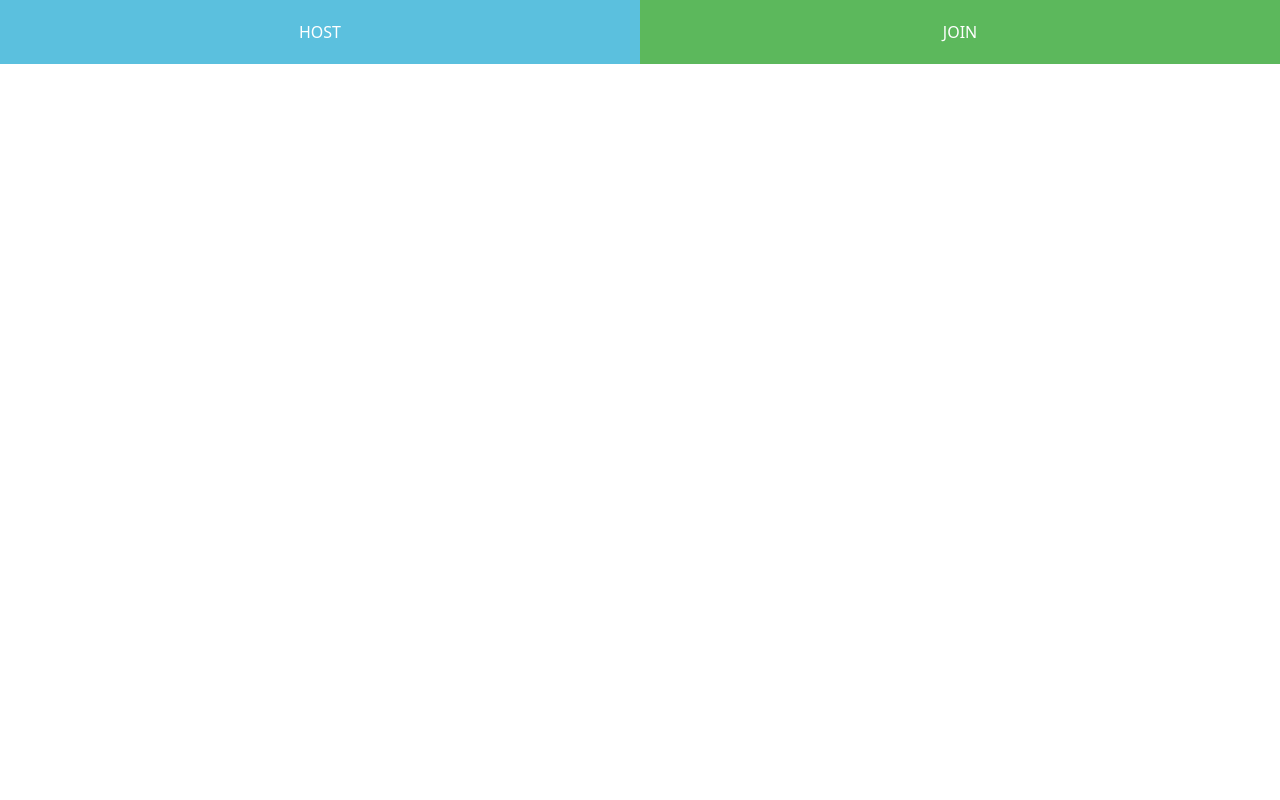
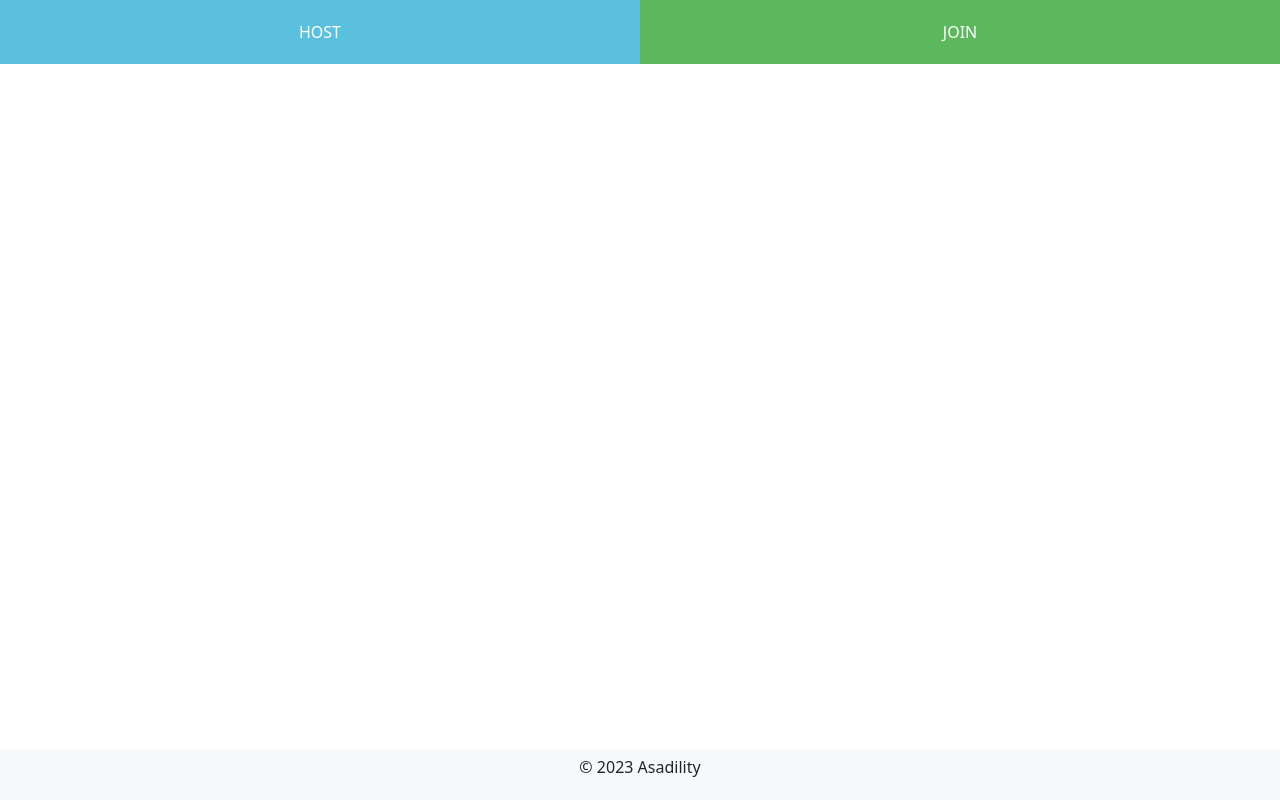
Before and after one commit to CocoCondo/asadility, an Angular app in the folder proyectoasadility/: page /dashboard in a window 1280 px wide. Built offline with nearby package versions, Linux system fonts and the light colour scheme.

Commit message:
feat/footer

```diff
--- a/proyectoasadility/src/app/app.component.html
+++ b/proyectoasadility/src/app/app.component.html
@@ -1 +1,7 @@
-<router-outlet></router-outlet>
+<div class="content-container">
+  <!-- Contenido de la aplicación -->
+  <router-outlet></router-outlet>
+
+  <!-- Componente Footer -->
+  <app-footer></app-footer>
+</div>
--- a/proyectoasadility/src/app/app.module.ts
+++ b/proyectoasadility/src/app/app.module.ts
@@ -6,12 +6,14 @@ import { AppComponent } from './app.component';
 import { DashboardComponent } from './dashboard/dashboard.component';
 import { FormsModule } from '@angular/forms';
 import { PageNotFoundComponent } from './page-not-found/page-not-found.component';
+import { FooterComponent } from './footer/footer.component';
 
 @NgModule({
   declarations: [
     AppComponent,
     DashboardComponent,
-    PageNotFoundComponent
+    PageNotFoundComponent,
+    FooterComponent
   ],
   imports: [
     BrowserModule,
--- /dev/null
+++ b/proyectoasadility/src/app/footer/footer.component.css
@@ -0,0 +1,8 @@
+.footer-container {
+    text-align: center;
+    padding: 5px;
+    background-color: #f8f9fa; /* Color de fondo */
+    position: fixed;
+    bottom: 0;
+    width: 100%;
+  }
--- /dev/null
+++ b/proyectoasadility/src/app/footer/footer.component.html
@@ -0,0 +1,3 @@
+<footer class="footer-container">
+    <p>&copy; 2023 Asadility</p>
+  </footer>
```
Also changed, not shown: proyectoasadility/src/app/footer/footer.component.ts (added, +10 -0 lines), 1 other file (tests, documents, lock files or other folders).
